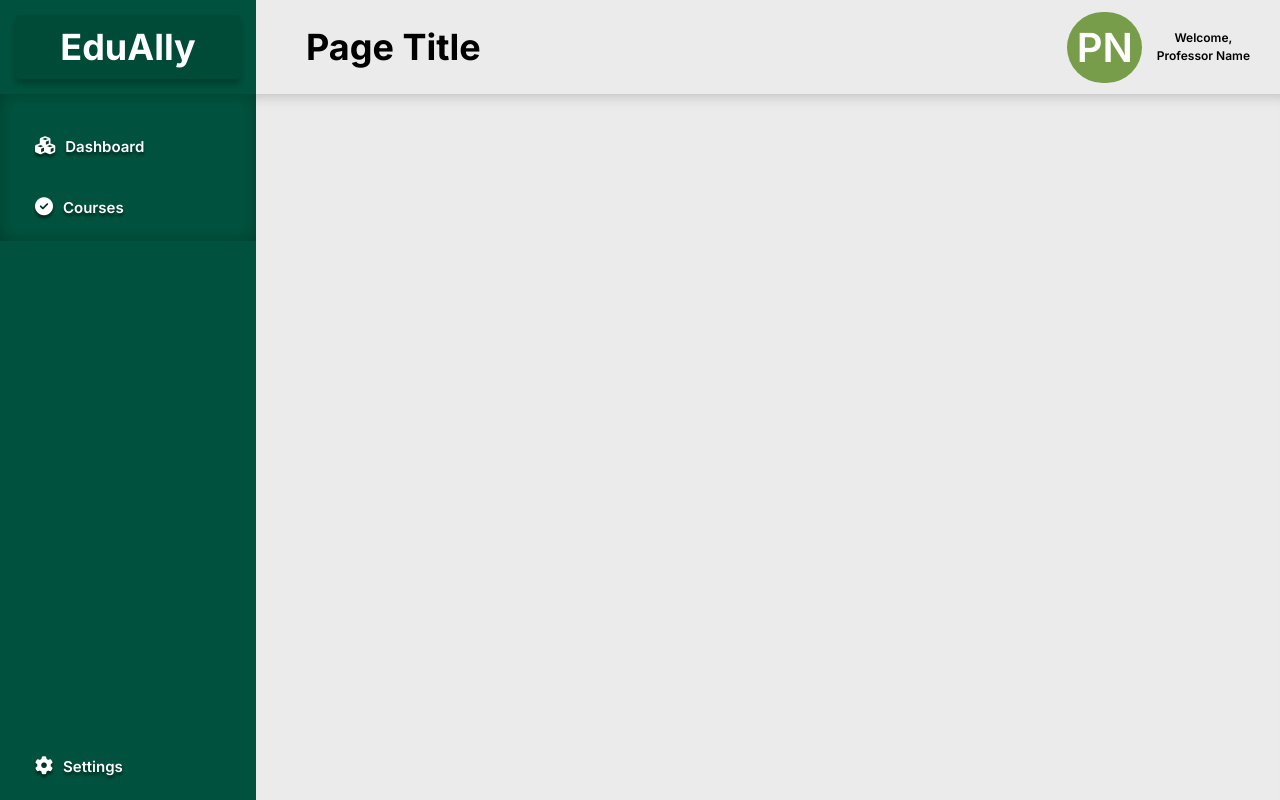
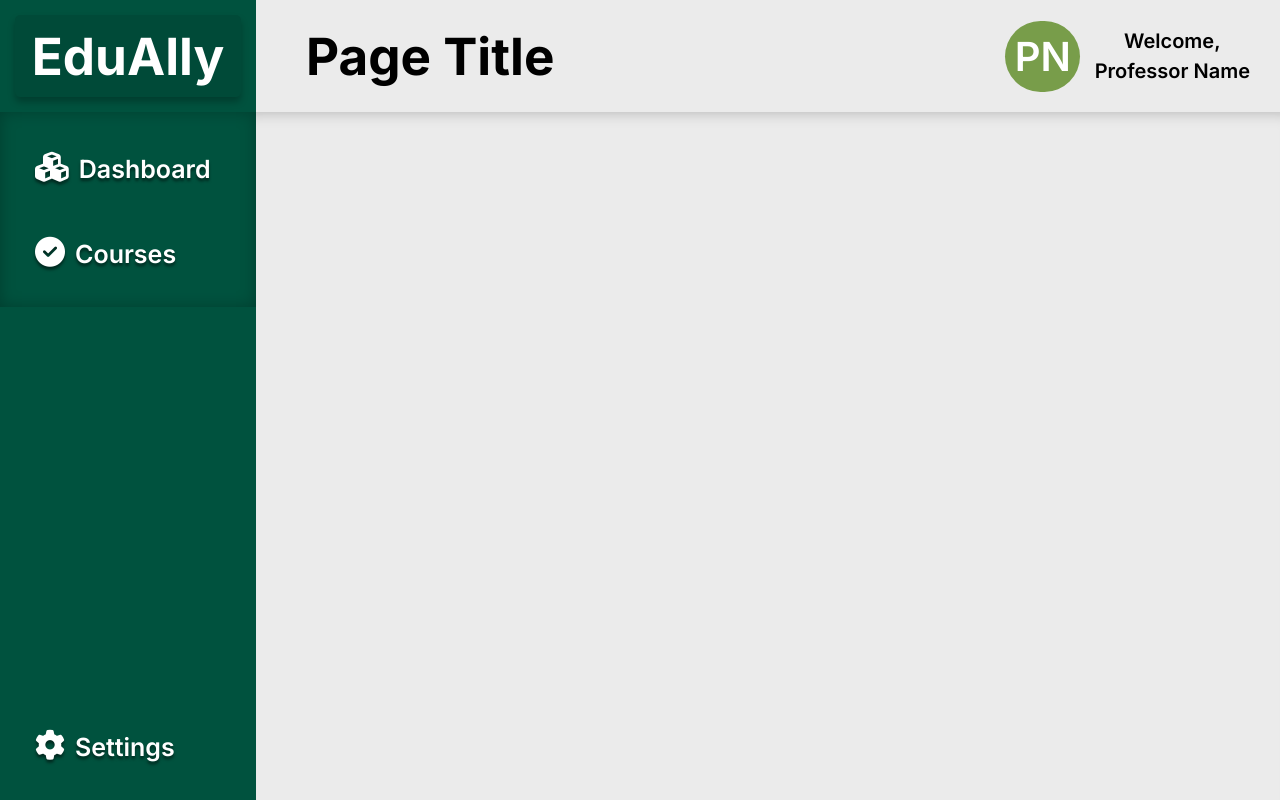
Before and after one commit to SUNY-Brockport-ACM-Student-Chapter/ai-education-frontend, a Next.js app: page / in a window 1280 px wide. Built offline with nearby package versions, Linux system fonts and the light colour scheme.

Commit message:
revert font size

```diff
--- a/src/app/globals.css
+++ b/src/app/globals.css
@@ -13,7 +13,7 @@
   --tint-color: rgba(0, 0, 0, 0.1);
   --shadow-color: rgba(0, 0, 0, 0.25);
   --text-shadow-color: rgba(0, 0, 0, 0.5);
-  font-size: 12px;
+  font-size: 20px;
 }
 
 /* Reset margins and padding for body */
```
